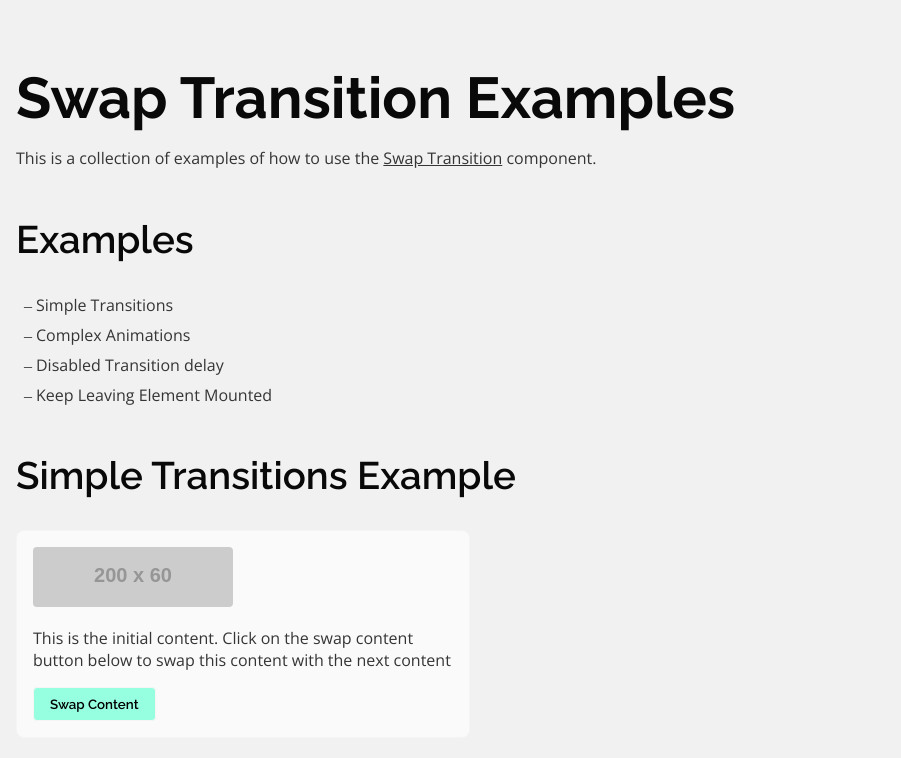
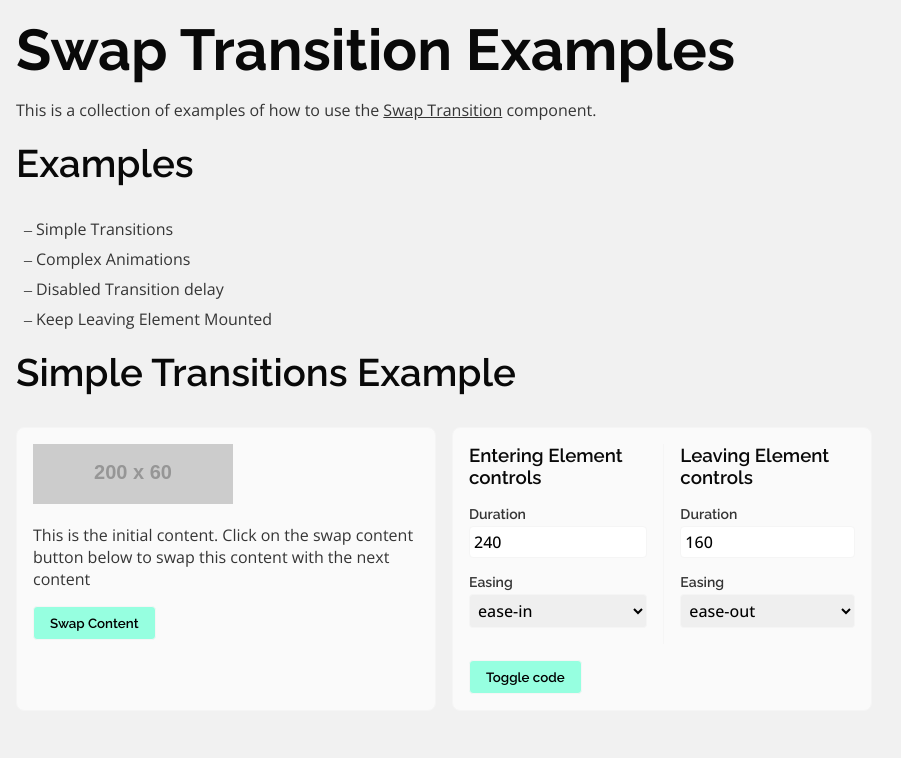
Before and after one commit to Dchole/swap-transition, a website built with Vite: page index.html in a window 1280 px wide. Shown: the whole page, without its empty margins (0-901 px from the left). Built offline with nearby package versions, Linux system fonts and the light colour scheme; placeholder pictures from the web are drawn by us.

Commit message:
controls ui

```diff
--- a/index.html
+++ b/index.html
@@ -33,7 +33,8 @@
       </section>
       <section id="simple-transitions">
         <h2><a href="#simple-transitions">Simple Transitions Example</a></h2>
-        <div class="card">
+        <div class="example-box">
+          <div class="card example-card">
             <div id="leaving-element" class="card-content">
               <img
                 src="https://placehold.co/200x60/pink/black?text=Initial+Content&font=Raleway"
@@ -56,6 +57,65 @@
             </div>
             <button id="swap-button" class="action-button">Swap Content</button>
           </div>
+          <div class="card" id="controls-container">
+            <form
+              id="simple-transitions-controls"
+              class="controls card-content"
+            >
+              <div class="entering-controls">
+                <h3>Entering Element controls</h3>
+                <div class="form-control">
+                  <label>Duration</label>
+                  <input
+                    type="number"
+                    id="simple-transitions-entering-duration"
+                    name="entering-duration"
+                    value="240"
+                  />
+                </div>
+                <div class="form-control">
+                  <label>Easing</label>
+                  <select
+                    name="entering-easing"
+                    id="simple-transitions-entering-easing"
+                  >
+                    <option value="ease-in" selected>ease-in</option>
+                    <option value="ease-out">ease-out</option>
+                    <option value="ease-in-out">ease-in-out</option>
+                    <option value="linear">linear</option>
+                  </select>
+                </div>
+              </div>
+              <div class="leaving-controls">
+                <h3>Leaving Element controls</h3>
+                <div class="form-control">
+                  <label>Duration</label>
+                  <input
+                    type="number"
+                    id="simple-transitions-leaving-duration"
+                    name="leaving-duration"
+                    value="160"
+                  />
+                </div>
+                <div class="form-control">
+                  <label>Easing</label>
+                  <select
+                    name="leaving-easing"
+                    id="simple-transitions-leaving-easing"
+                  >
+                    <option value="ease-in">ease-in</option>
+                    <option value="ease-out" selected>ease-out</option>
+                    <option value="ease-in-out">ease-in-out</option>
+                    <option value="linear">linear</option>
+                  </select>
+                </div>
+              </div>
+            </form>
+            <div>
+              <button class="action-button toggle-code">Toggle code</button>
+            </div>
+          </div>
+        </div>
       </section>
     </main>
     <script type="module" src="/src/main.ts"></script>
--- a/src/main.ts
+++ b/src/main.ts
@@ -16,6 +16,10 @@ const ENTERING_ELEMENT = document.getElementById(
   "entering-element"
 ) as HTMLElement;
 
+const SIMPLE_TRANSITIONS_CONTROLS = document.querySelector<HTMLFormElement>(
+  "#simple-transitions-controls"
+);
+
 let transitionDone = false;
 
 START_BUTTON.addEventListener("click", () => {
@@ -27,19 +31,41 @@ START_BUTTON.addEventListener("click", () => {
     return;
   }
 
-  transitionSwap(
-    {
-      element: LEAVING_ELEMENT,
-      keyframes: [{ opacity: 1 }, { opacity: 0 }],
-      keyframesOptions: { duration: 200, easing: "ease-in" }
-    },
-    {
-      element: ENTERING_ELEMENT,
-      keyframes: [{ opacity: 0 }, { opacity: 1 }],
-      keyframesOptions: { duration: 200, easing: "ease-out" }
-    }
-  );
+  const { leavingOptions, enteringOptions } = setOptionsWithFormValues();
+
+  transitionSwap(leavingOptions, enteringOptions);
 
   transitionDone = true;
   START_BUTTON.innerText = "Reset Transition";
 });
+
+function setOptionsWithFormValues() {
+  if (!SIMPLE_TRANSITIONS_CONTROLS) {
+    throw new Error("Element not found");
+  }
+
+  const formData = new FormData(SIMPLE_TRANSITIONS_CONTROLS);
+  const enteringDuration = formData.get("entering-duration") as string;
+  const enteringEasing = formData.get("entering-easing") as string;
+  const leavingDuration = formData.get("leaving-duration") as string;
+  const leavingEasing = formData.get("leaving-easing") as string;
+
+  return {
+    leavingOptions: {
+      element: LEAVING_ELEMENT,
+      keyframes: [{ opacity: 1 }, { opacity: 0 }],
+      keyframesOptions: {
+        duration: Number(leavingDuration),
+        easing: leavingEasing
+      }
+    },
+    enteringOptions: {
+      element: ENTERING_ELEMENT,
+      keyframes: [{ opacity: 0 }, { opacity: 1 }],
+      keyframesOptions: {
+        duration: Number(enteringDuration),
+        easing: enteringEasing
+      }
+    }
+  };
+}
--- a/src/style.css
+++ b/src/style.css
@@ -57,7 +57,7 @@ body {
   padding: 1rem;
   color: var(--display-text-color);
   background-color: var(--background-color);
-  max-width: 768px;
+  max-width: 1028px;
 }
 
 p,
@@ -104,6 +104,7 @@ h6,
 h1 {
   font-size: var(--font-size-xx-large);
   font-weight: var(--font-weight-bold);
+  margin-top: 0;
   margin-bottom: 1rem;
 }
 
@@ -112,11 +113,12 @@ h3,
 h4,
 h5,
 h6 {
+  margin-top: 0;
   font-weight: var(--font-weight-semibold);
 }
 
 section {
-  container-type: inline-size;
+  margin-bottom: 1.25rem;
 }
 
 h2 {
@@ -125,15 +127,60 @@ h2 {
 
 img {
   width: 100%;
-  border-radius: 0.25rem;
 }
 
-@container (width > 400px) {
-  img {
-    width: 200px;
-  }
+label {
+  display: inline-block;
+  font-family: var(--font-family-title);
+  font-size: var(--font-size-small);
+  margin-bottom: 0.25rem;
 }
 
+input,
+select {
+  font-family: var(--font-family-base);
+  font-size: var(--font-size-medium);
+  font-weight: var(--font-weight-medium);
+  padding: 0.25rem;
+  border: 1px solid var(--border-color);
+  border-radius: 0.25rem;
+  width: 100%;
+  box-sizing: border-box;
+}
+
+.form-control {
+  display: flex;
+  flex-direction: column;
+}
+
+.form-control:not(:last-of-type) {
+  margin-bottom: 1rem;
+}
+
+.example-box {
+  display: flex;
+  flex-wrap: wrap;
+  gap: 1rem;
+}
+
+#controls-container {
+  display: flex;
+  flex-direction: column;
+  gap: 1rem;
+}
+
+/* #controls-container {
+} */
+
+#controls-container .controls {
+  display: flex;
+  gap: 1rem;
+  margin-bottom: 0;
+}
+
+#controls-container .controls > div {
+  padding-bottom: 1rem;
+}
 #examples-container {
   list-style-type: "\2012";
   padding: 0 1rem;
@@ -158,6 +205,23 @@ img {
   border: 1px solid var(--border-color);
   background-color: var(--card-background-color);
   max-width: 420px;
+  box-sizing: border-box;
+}
+
+.example-card {
+  container-type: inline-size;
+  width: min(420px, 100%);
+}
+
+.entering-controls {
+  border-right: 1px solid var(--border-color);
+  padding-right: 1rem;
+}
+
+@container (width > 360px) {
+  img {
+    width: 200px;
+  }
 }
 
 .action-button {
```
Lines whose indentation alone changed are shown as unchanged.
